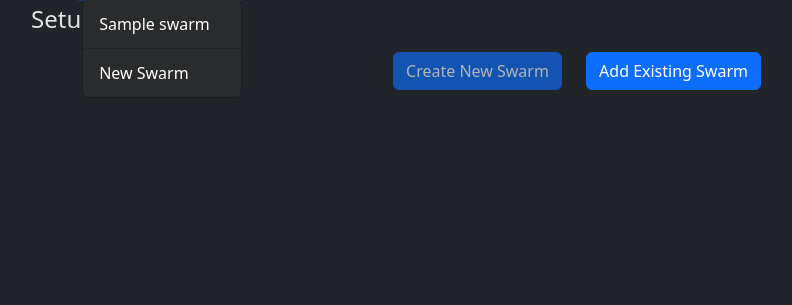
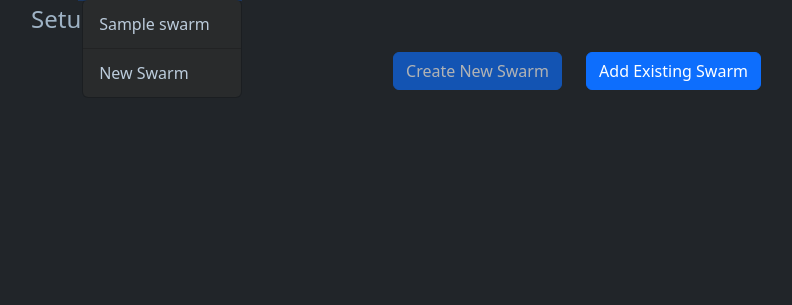
Before and after one commit to kyleranous/hana, a Django app: template hana/swarman/templates/swarman/new_swarm.html in a window 1280 px wide, after a click on "Swarm Manager". Shown: the part 51-356 px from the top of the page, without its empty margins (63-855 px from the left). Run offline with Django 4.2, Linux system fonts and the light colour scheme; the template is opened without the code that fills it: most values are stand-ins (such as "Sample title", 1, 10 or a date in 2020); some libraries are stand-ins or nearby versions.

Commit message:
Playing with colors somemore

```diff
--- a/hana/swarman/static/swarman/hana_dark.css
+++ b/hana/swarman/static/swarman/hana_dark.css
@@ -1,22 +1,22 @@
-body {
-    background-color : black;
-}
-
 .hana-nav-dropdown {
     background-color : #292b2c;
-    color: white;
+    color: #BCCCDC;
 }
 
 .hana-nav-item {
-    color: white;
+    color: #BCCCDC;
 }
 
-h1, h2, h3, h4, h5, h6 {
-    color: #E1E1E1;
+h1, h2, h3, h4, h5, h6 a{
+    color: #9FB3C5;
+}
+
+a {
+    color: #9FB3C5;
 }
 
 p {
-    color: #E1E1E1;
+    color: #BCCCDC
 }
 
 .card-body {
```
